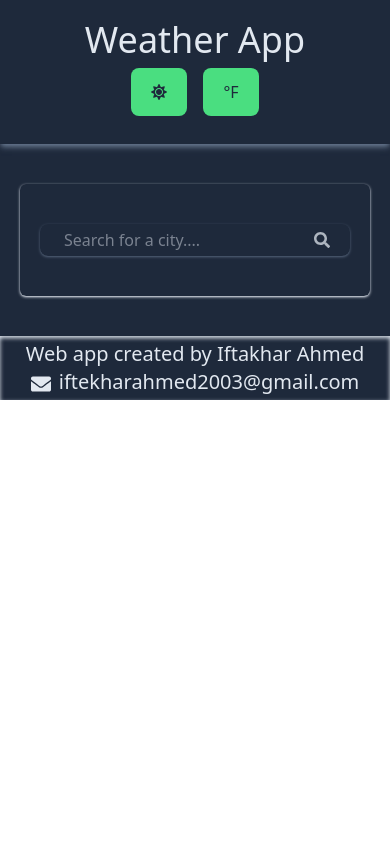
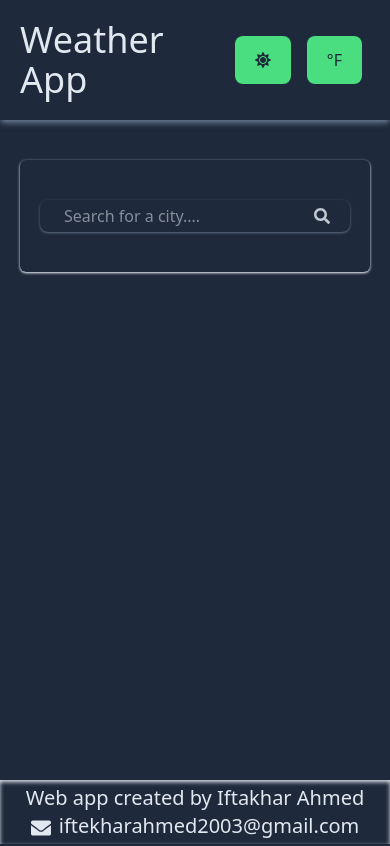
Before and after one commit to Ginpin21/Weather-track, a React (Create React App) app: page / in a window 390 px wide. Shown: the top 846 px of the page. Built offline with nearby package versions, Linux system fonts and the light colour scheme.

Commit message:
New style changes

```diff
--- a/src/App.jsx
+++ b/src/App.jsx
@@ -44,7 +44,7 @@ function App() {
   return (
     <>
         <Header/>
-        <div className="md:flex-row md:items-stretch font-extralight flex flex-col justify-around items-center w-full p-5 dark:bg-slate-800 dark:text-slate-200">
+        <div className={`md:flex-row ${!context.weather ? "min-h-screen items-center md:justify-center " : "items-center justify-center"} container md:items-stretch font-extralight flex flex-col p-5 dark:bg-slate-800 dark:text-slate-200` }>
           <WeatherCard weatherApi={weatherApi}/>
           <WeatherForecast/>
         </div>
--- a/src/components/Footer.jsx
+++ b/src/components/Footer.jsx
@@ -1,7 +1,7 @@
 import {FaEnvelope} from 'react-icons/fa'
 const Footer = () => {
   return (
-    <footer className="flex flex-col w-full items-center container p-1 text-xl font-extralight shadow-slate-500 dark:bg-slate-800 dark:text-slate-200 dark:shadow-slate-200  shadow-inner">
+    <footer className=" sticky bottom-0 z-10 flex flex-col items-center container p-1 text-xl font-extralight bg-white shadow-slate-500 dark:bg-slate-800 dark:text-slate-200 dark:shadow-slate-200  shadow-inner">
       <h1>Web app created by Iftakhar Ahmed</h1>
       <a href="mailto:iftekharahmed2003@gmail.com" className="hover:scale-110 hover:font-medium transition-all"><FaEnvelope className='inline mr-2'/>iftekharahmed2003@gmail.com</a>
     </footer>
--- a/src/components/Header.jsx
+++ b/src/components/Header.jsx
@@ -4,7 +4,7 @@ import { FaMoon, FaSun } from "react-icons/fa";
 const Header = () => {
   const context = useContext(appContext)
   return (
-    <header className="flex sticky top-0 flex-col justify-between items-center md:flex-row mx-auto p-5 shadow-md shadow-slate-500 bg-white dark:bg-slate-800 dark:text-slate-200 dark:shadow-slate-500">
+    <header className="flex z-10 sticky top-0 flex-row justify-between items-center mx-auto p-5 shadow-md shadow-slate-500 bg-white dark:bg-slate-800 dark:text-slate-200 dark:shadow-slate-500">
       <h1 className=" text-4xl font-extralight">Weather App</h1>
       <div className="flex flex-row justify-start ">
         <button className="btn" onClick={()=>context.action.changeDark(!context.dark)}>{context.dark ? <FaSun/> : <FaMoon/>}</button>
--- a/src/components/WeatherCard.jsx
+++ b/src/components/WeatherCard.jsx
@@ -20,8 +20,8 @@ const WeatherCard = ({ weatherApi }) => {
   }
 
   return (
-    <div className="md:w-half w-full m-5 p-5 shadow dark:shadow-slate-200 shadow-slate-500 rounded-md flex flex-col justify-center items-center">
-      <form action="" className="container"
+    <div className={`md:w-half ${!context.weather && "h-fit" }  w-full m-5 p-5 shadow dark:shadow-slate-200 shadow-slate-500 rounded-md flex flex-col justify-center items-center`}>
+      <form action="" className="container "
       onSubmit={(e)=>{
         e.preventDefault()
         api()
--- a/src/components/WeatherForecast.jsx
+++ b/src/components/WeatherForecast.jsx
@@ -5,18 +5,18 @@ const WeatherForecast = ({foreCastApi}) => {
 const context = useContext(appContext)
   return (
     <>
-    {context.weather && <ul className="md:w-half w-full p-5 my-5 rounded-md shadow dark:shadow-slate-200 shadow-slate-500">
+    {context.weather && <ul className="md:w-half flex flex-col justify-center w-full p-5 my-5 rounded-md shadow dark:shadow-slate-200 shadow-slate-500">
       <h1 className="text-center text-4xl my-3">{"Weather Forecast for "+context.weather.location.name}</h1>
       {context.weather.forecast.forecastday.map(day=>
-          <li key={day.date} className="grid dark:bg-slate-800 bg-slate-50 rounded-md grid-cols-6 gap-0 mb-2 p-4 shadow dark:shadow-slate-200 shadow-slate-500 hover:scale-105 md:hover:m-3 md:hover:font-normal transition-all ease-in-out">
+          <li key={day.date} className="grid dark:bg-slate-800 bg-slate-50 rounded-md grid-cols-6 gap-0 mb-2 p-4 shadow dark:shadow-slate-200 shadow-slate-500">
             <h2 className="md:text-5xl text-2xl col-span-2">{context.celsius?day.day.avgtemp_c+"°C":day.day.avgtemp_f+"°F"}</h2>
             <h2 className="md:text-2xl text-xl col-span-2">Max <FaTemperatureHigh className="inline"/>  {context.celsius?day.day.maxtemp_c+"°C":day.day.maxtemp_f+"°F"}</h2>
             <h2 className="md:text-2xl  text-xl col-span-2 justify-self-end">Min   <FaTemperatureLow className="inline"/> {context.celsius?day.day.mintemp_c+"°C":day.day.mintemp_f+"°F"}</h2>
-            <div className="flex flex-row col-span-3 items-center">
+            <div className=" md:col-span-3 flex flex-row col-span-full items-center">
               <h2 className="md:text-xl text-lg">{day.day.condition.text}</h2>
               <img className="mx-2 h-10 md:h-12" src={day.day.condition.icon} alt="" />
             </div>
-            <h2 className="md:text-xl text-lg col-span-3 justify-self-end self-center">{day.date}</h2>
+            <h2 className="md:text-xl md:col-span-3 md:justify-self-end text-lg col-span-full self-center">{day.date}</h2>
          </li>)}
     </ul>}
     </>
```
